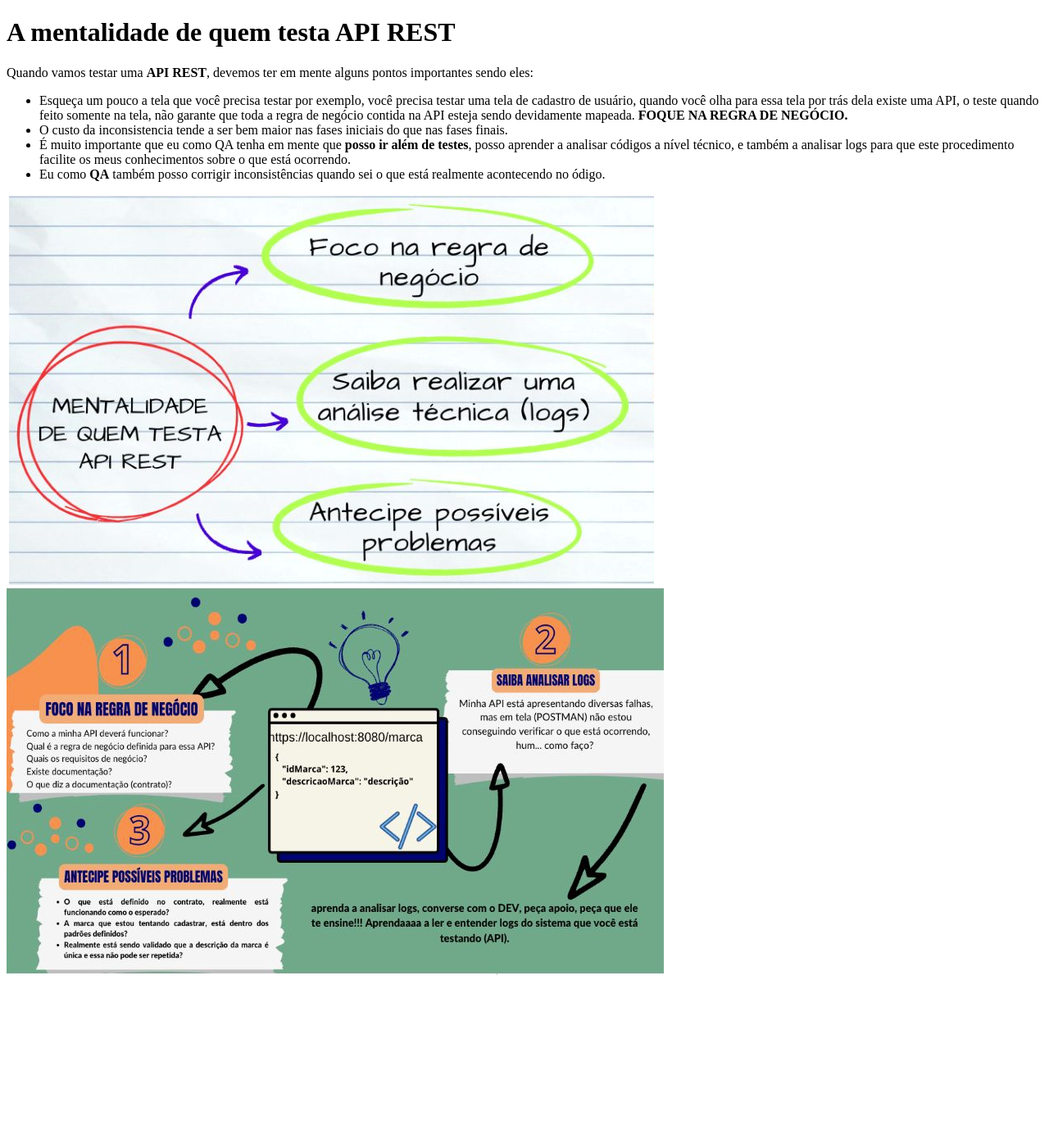
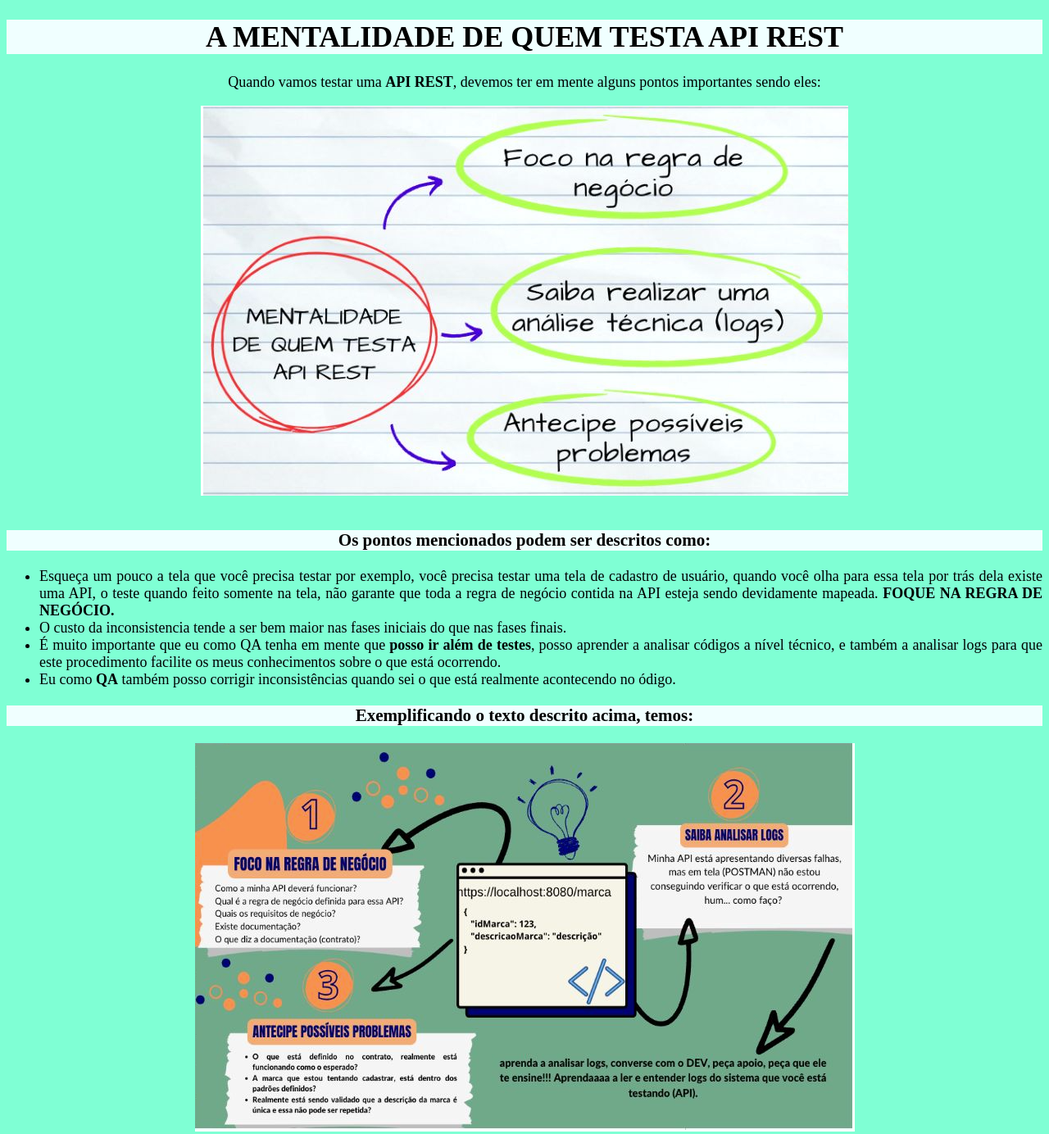
Before and after one commit to Taynara-Luana/projeto-html-css-js-docker, a plain HTML site: page src/view/apiRest/mentalidade.html in a window 1280 px wide. Shown: the whole page at 82% size. Before the commit the page ends 1204 px from the top, so only its background shows below. Drawn offline with Linux system fonts and the light colour scheme.

Commit message:
melhorando_css_da_pagina

```diff
--- /dev/null
+++ b/src/css/apiRest/mentalidade.css
@@ -0,0 +1,32 @@
+body{
+    background-color:aquamarine;
+    font-size: 18px;
+}
+
+.tituloPrincipal{
+    text-align: center;
+    background-color: azure;
+}
+
+.textoPrincipal{
+    text-align: center;
+}
+
+.mapa_mental_mentalidade{
+    margin: auto;
+    display: block;
+}
+
+h3{
+    text-align: center;
+    background-color: azure;
+}
+
+.topicosMentalidadeQa{
+    text-align: justify;
+}
+
+.fluxo_exemplificado_mentalidade{
+    margin: auto;
+    display: block;
+}
--- a/src/view/apiRest/mentalidade.html
+++ b/src/view/apiRest/mentalidade.html
@@ -1,17 +1,23 @@
 <!DOCTYPE html>
-<html>
+<html lang="pt-br">
 
 <head>
     <title>A mentalidade de quem testa API REST</title>
+    <link rel="stylesheet" type="text/css" href="../../css/apiRest/mentalidade.css" media="screen" />
+    <meta charset="UTF-8">
 </head>
 
 <body>
     <hgroup>
-        <h1>A mentalidade de quem testa API REST</h1>
+        <h1 class="tituloPrincipal">A MENTALIDADE DE QUEM TESTA API REST</h1>
     </hgroup>
 
-    <p>Quando vamos testar uma <b>API REST</b>, devemos ter em mente alguns pontos importantes sendo eles:</p>
-    <ul>
+    <p class="textoPrincipal">Quando vamos testar uma <b>API REST</b>, devemos ter em mente alguns pontos importantes
+        sendo eles:</p>
+    <img class="mapa_mental_mentalidade" src="../../images/mapa_mental_mentalidade.png"><br>
+
+    <h3>Os pontos mencionados podem ser descritos como:</h3>
+    <ul class="topicosMentalidadeQa">
         <li>Esqueça um pouco a tela que você precisa testar por exemplo, você precisa testar uma tela de cadastro de
             usuário, quando você olha para essa tela
             por trás dela existe uma API, o teste quando feito somente na tela, não garante que toda a regra de negócio
@@ -25,8 +31,9 @@
             ódigo.</li>
     </ul>
 
-    <img src="../../images/mapa_mental_mentalidade.png"><br>
-    <img src="../../images/fluxo_exemplificado_mentalidade.png">
+    <h3>Exemplificando o texto descrito acima, temos:</h3>
+    <img class="fluxo_exemplificado_mentalidade" src="../../images/fluxo_exemplificado_mentalidade.png">
+
 </body>
 
 </html>
```
Also changed, not shown: src/view/index.html (+1 -1 lines).
